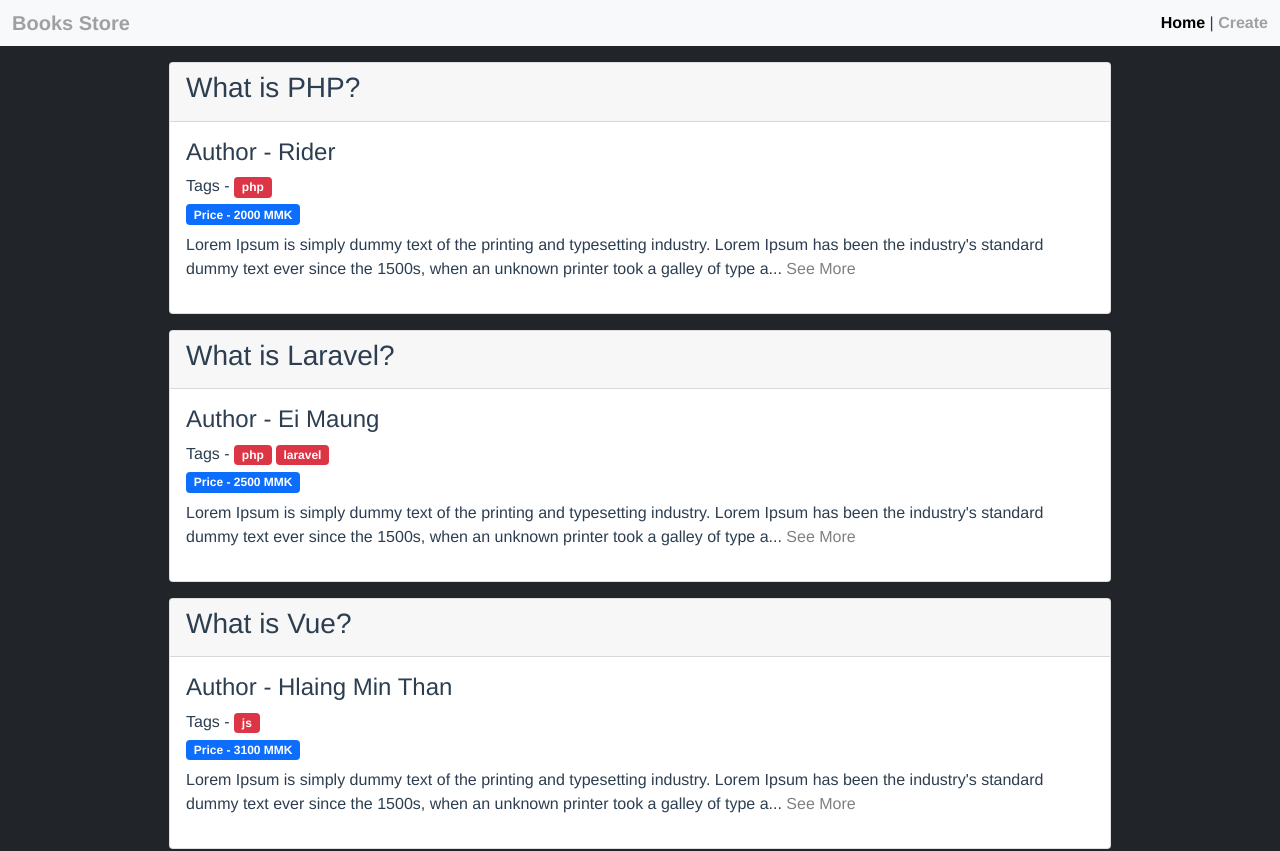
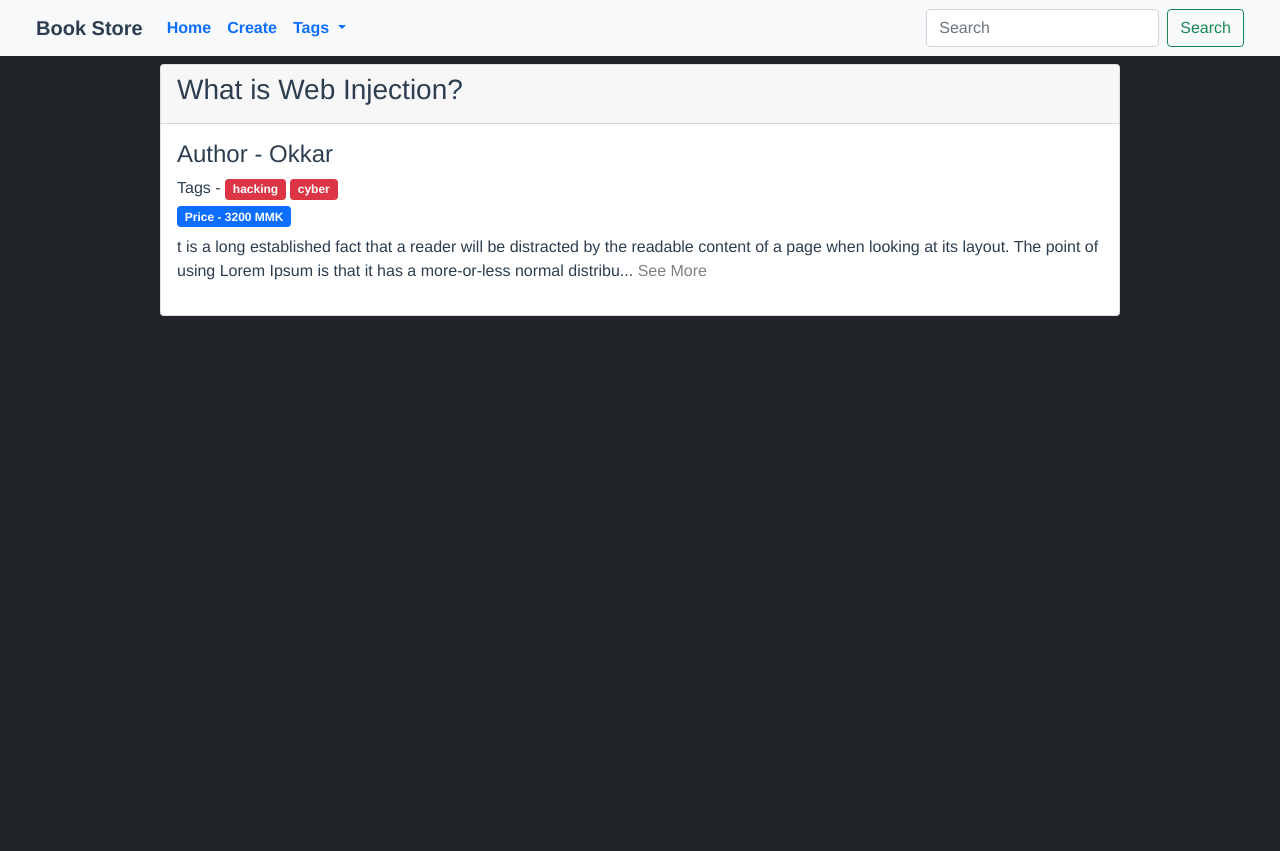
Before and after one commit to r1d3rzz/book-store, a Vue app: page /books/tags/cyber in a window 1280 px wide. Before the commit this address led to /. Shown: the top 851 px of the page. After the commit the page ends 800 px from the top, so only its background shows below. Built offline with nearby package versions, Linux system fonts and the light colour scheme; data requests are answered from the project's data file.

Commit message:
filter with dropdown tags

```diff
--- a/database/db.json
+++ b/database/db.json
@@ -41,6 +41,16 @@
         "cyber"
       ],
       "id": 4
+    },
+    {
+      "title": "What is React",
+      "author": "Ei Maung",
+      "detail": "t is a long established fact that a reader will be distracted by the readable content of a page when looking at its layout. The point of using Lorem Ipsum is that it has a more-or-less normal distribution of letters, as opposed to using 'Content here, content here', making it look like readable English. Many desktop publishing packages and web page editors now use Lorem Ipsum as their default model text, and a search for 'lorem ipsum' will uncover many web sites still in their infancy. Various versions have evolved over the years, sometimes by accident, sometimes on purpose (injected humour and the like).\n",
+      "price": "4000",
+      "tags": [
+        "js"
+      ],
+      "id": 5
     }
   ]
 }
--- a/src/App.vue
+++ b/src/App.vue
@@ -24,18 +24,4 @@
   text-align: center;
   color: #2c3e50;
 }
-
-nav {
-  padding: 30px;
-}
-
-nav a {
-  font-weight: bold;
-  color: #0000005b;
-  text-decoration: none;
-}
-
-nav a.router-link-exact-active {
-  color: #000000;
-}
 </style>
--- /dev/null
+++ b/src/components/DropdownTag.vue
@@ -0,0 +1,47 @@
+<template>
+  <li class="nav-item dropdown">
+    <a
+      class="nav-link dropdown-toggle"
+      href="#"
+      role="button"
+      data-bs-toggle="dropdown"
+      aria-expanded="false"
+    >
+      Tags
+    </a>
+    <ul class="dropdown-menu">
+      <li v-for="tag in uniqueTags">
+        <router-link
+          :to="{ name: 'tagsView', params: { tag } }"
+          class="dropdown-item"
+          >{{ tag }}</router-link
+        >
+      </li>
+    </ul>
+  </li>
+</template>
+<script>
+import { computed, ref } from "vue";
+
+export default {
+  props: ["books"],
+  setup(props) {
+    let tags = ref([]);
+
+    props.books.forEach((book) => {
+      book.tags.forEach((tag) => {
+        tags.value.push(tag);
+      });
+    });
+
+    let uniqueTags = computed(() => {
+      return tags.value.filter((tag, index, array) => {
+        return array.indexOf(tag) == index;
+      });
+    });
+
+    return { tags, uniqueTags };
+  },
+};
+</script>
+<style></style>
--- a/src/components/NavBar.vue
+++ b/src/components/NavBar.vue
@@ -1,13 +1,78 @@
 <template lang="">
-  <nav class="navbar bg-body-tertiary bg-light mb-3">
-    <div><a class="navbar-brand" href="#">Books Store</a></div>
-    <div>
-      <router-link :to="{ name: 'home' }">Home</router-link> |
-      <router-link :to="{ name: 'bookCreate' }">Create</router-link>
+  <nav class="navbar navbar-expand-lg navbar-bg-light bg-light mb-2">
+    <div class="container-fluid">
+      <a class="navbar-brand brandText" href="/">Book Store</a>
+      <button
+        class="navbar-toggler"
+        type="button"
+        data-bs-toggle="collapse"
+        data-bs-target="#navbarSupportedContent"
+        aria-controls="navbarSupportedContent"
+        aria-expanded="false"
+        aria-label="Toggle navigation"
+      >
+        <span class="navbar-toggler-icon"></span>
+      </button>
+      <div class="collapse navbar-collapse" id="navbarSupportedContent">
+        <ul class="navbar-nav me-auto mb-2 mb-lg-0">
+          <li class="nav-item">
+            <router-link
+              :to="{ name: 'home' }"
+              class="nav-link"
+              aria-current="page"
+              >Home</router-link
+            >
+          </li>
+          <li class="nav-item">
+            <router-link
+              :to="{ name: 'bookCreate' }"
+              class="nav-link"
+              aria-current="page"
+              >Create</router-link
+            >
+          </li>
+
+          <span v-if="books.length">
+            <DropdownTag :books="books" />
+          </span>
+        </ul>
+        <form class="d-flex" role="search">
+          <input
+            class="form-control me-2"
+            type="search"
+            placeholder="Search"
+            aria-label="Search"
+          />
+          <button class="btn btn-outline-success" type="submit">Search</button>
+        </form>
+      </div>
     </div>
   </nav>
 </template>
 <script>
-export default {};
+import DropdownTag from "@/components/DropdownTag.vue";
+import getBooks from "@/composables/getBooks";
+export default {
+  components: { DropdownTag },
+  setup() {
+    let { books, load } = getBooks();
+    load();
+    return { books };
+  },
+};
 </script>
-<style lang=""></style>
+<style>
+nav {
+  padding: 30px;
+}
+
+nav a {
+  font-weight: bold;
+  color: inherit;
+  text-decoration: none;
+}
+
+nav a.router-link-exact-active {
+  color: #000000;
+}
+</style>
--- a/src/components/SingleBook.vue
+++ b/src/components/SingleBook.vue
@@ -11,7 +11,11 @@
         :key="tag"
         class="badge bg-danger me-1 mb-1"
       >
-        {{ tag }}
+        <router-link
+          :to="{ name: 'tagsView', params: { tag } }"
+          class="text-reset text-decoration-none"
+          >{{ tag }}</router-link
+        >
       </span>
     </div>
     <p class="mb-2 badge bg-primary">Price - {{ book.price }} MMK</p>
--- a/src/router/index.js
+++ b/src/router/index.js
@@ -2,6 +2,7 @@
 import HomeView from "../views/HomeView.vue";
 import BookDetail from "../views/BookDetail.vue";
 import BookCreate from "../views/BookCreate.vue";
+import TagsView from "../views/TagsView.vue";
 
 const routes = [
   {
@@ -22,6 +23,12 @@
     props: true,
   },
   {
+    path: "/books/tags/:tag",
+    name: "tagsView",
+    component: TagsView,
+    props: true,
+  },
+  {
     path: "/:catchAll(.*)",
     redirect: { name: "home" },
   },
--- a/src/views/BookDetail.vue
+++ b/src/views/BookDetail.vue
@@ -18,7 +18,11 @@
                 :key="tag"
                 class="badge bg-danger me-1 mb-1"
               >
-                {{ tag }}
+                <router-link
+                  :to="{ name: 'tagsView', params: { tag } }"
+                  class="text-reset text-decoration-none"
+                  >{{ tag }}</router-link
+                >
               </span>
             </div>
             <p class="mb-2 badge bg-primary">Price - {{ book.price }} MMK</p>
--- /dev/null
+++ b/src/views/TagsView.vue
@@ -0,0 +1,26 @@
+<template>
+  <div v-if="books.length">
+    <BookLists :books="filterBooks" />
+  </div>
+</template>
+<script>
+import { computed } from "vue";
+import BookLists from "../components/BookLists";
+import getBooks from "@/composables/getBooks";
+
+export default {
+  components: { BookLists },
+  props: ["tag"],
+  setup(props) {
+    let { books, error, load } = getBooks();
+    load();
+    let filterBooks = computed(() => {
+      return books.value.filter((book) => {
+        return book.tags.includes(props.tag);
+      });
+    });
+    return { books, error, filterBooks };
+  },
+};
+</script>
+<style></style>
```
